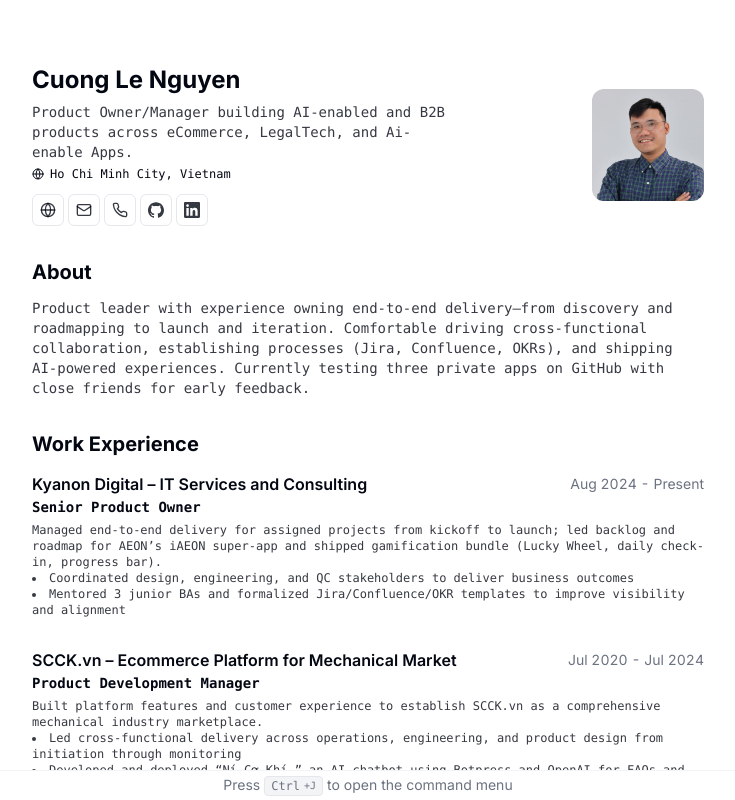
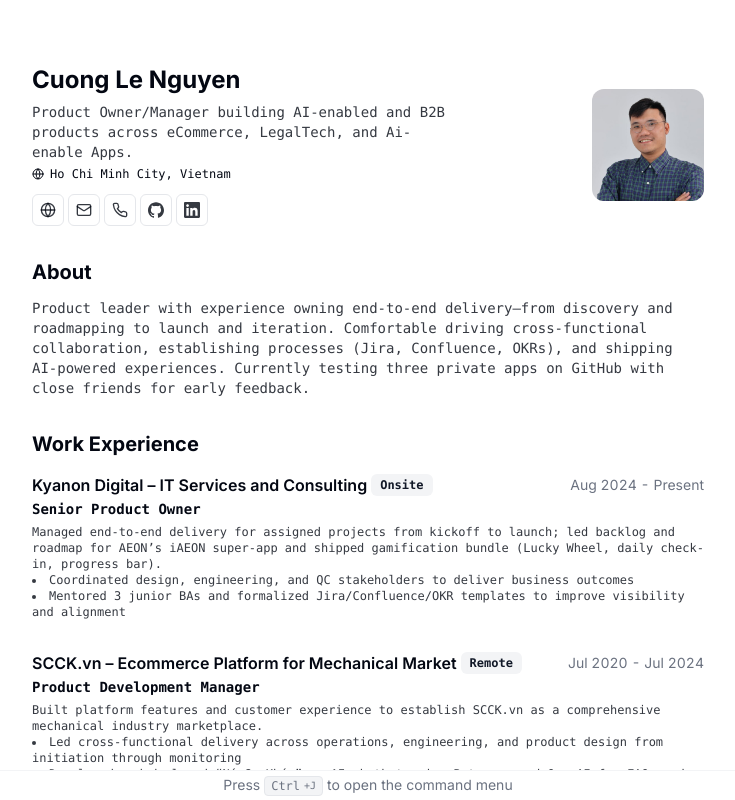
Before and after one commit to nlcuong85/cuongcv, a Next.js app: page /cuongcv/ in a window 1280 px wide. Shown: the top 800 px of the page, without its empty margins (272-1007 px from the left). Built offline with nearby package versions, Linux system fonts and the light colour scheme.

Commit message:
feat(resume): add Remote/Onsite badges for each company

```diff
--- a/src/data/resume-data.tsx
+++ b/src/data/resume-data.tsx
@@ -61,7 +61,7 @@ export const RESUME_DATA: ResumeData = {
     {
       company: "Kyanon Digital – IT Services and Consulting",
       link: "https://kyanon.digital/",
-      badges: [],
+      badges: ["Onsite"],
       title: "Senior Product Owner",
       start: "Aug 2024",
       end: null,
@@ -86,7 +86,7 @@ export const RESUME_DATA: ResumeData = {
     {
       company: "SCCK.vn – Ecommerce Platform for Mechanical Market",
       link: "https://scck.vn/",
-      badges: [],
+      badges: ["Remote"],
       title: "Product Development Manager",
       start: "Jul 2020",
       end: "Jul 2024",
@@ -110,7 +110,7 @@ export const RESUME_DATA: ResumeData = {
     {
       company: "Anduin Transaction – Onboarding App for Private Markets",
       link: "https://www.anduintransact.com/",
-      badges: [],
+      badges: ["Onsite"],
       title: "Associate Product Manager",
       start: "Feb 2021",
       end: "May 2023",
@@ -138,7 +138,7 @@ export const RESUME_DATA: ResumeData = {
     {
       company: "Talosix LLC – Healthcare App Product",
       link: "https://www.talosix.com/",
-      badges: [],
+      badges: ["Onsite"],
       title: "Product Owner",
       start: "Jun 2019",
       end: "Feb 2021",
@@ -166,7 +166,7 @@ export const RESUME_DATA: ResumeData = {
     {
       company: "NashTech",
       link: "https://www.nashtechglobal.com/",
-      badges: [],
+      badges: ["Onsite"],
       title: "Business Analyst",
       start: "Mar 2018",
       end: "Jun 2019",
```
